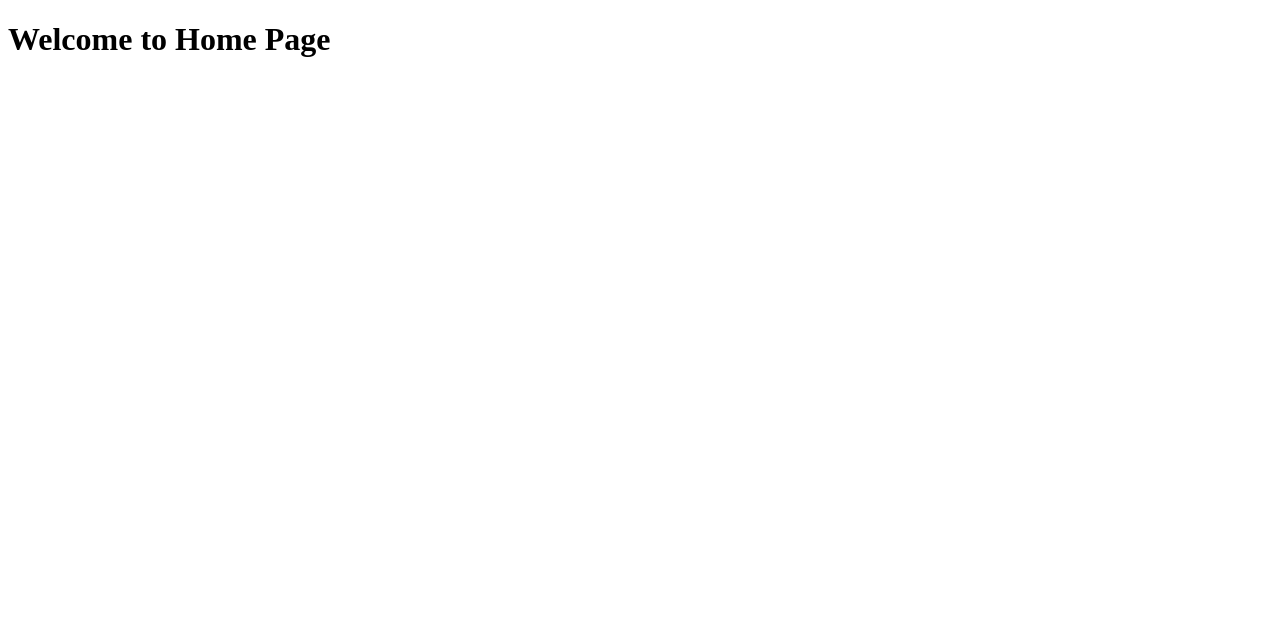
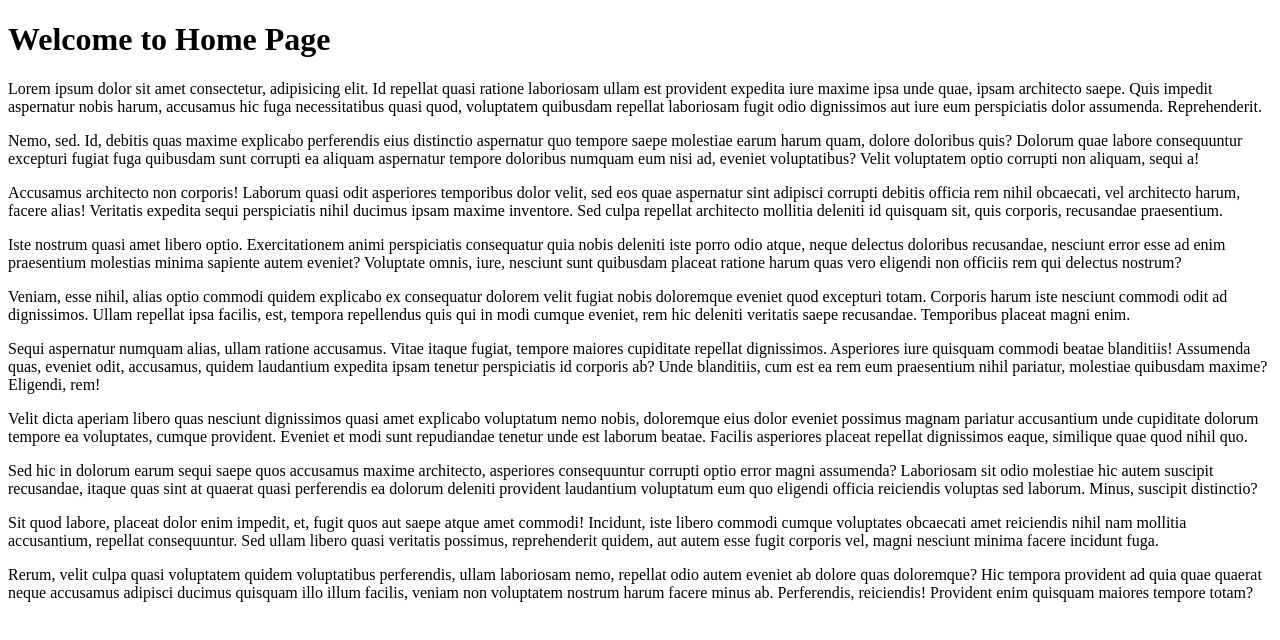
Before and after one commit to senseihatakekakashi/git-simulation-bsit-3a, a plain HTML site: page src/kristine-mercado.html in a window 1280 px wide. Drawn offline with Linux system fonts and the light colour scheme.

Commit message:
successfully updated

```diff
--- a/src/kristine-mercado.html
+++ b/src/kristine-mercado.html
@@ -7,5 +7,15 @@
 </head>
 <body>
     <h1>Welcome to Home Page</h1>
+    <p>Lorem ipsum dolor sit amet consectetur, adipisicing elit. Id repellat quasi ratione laboriosam ullam est provident expedita iure maxime ipsa unde quae, ipsam architecto saepe. Quis impedit aspernatur nobis harum, accusamus hic fuga necessitatibus quasi quod, voluptatem quibusdam repellat laboriosam fugit odio dignissimos aut iure eum perspiciatis dolor assumenda. Reprehenderit.</p>
+    <p>Nemo, sed. Id, debitis quas maxime explicabo perferendis eius distinctio aspernatur quo tempore saepe molestiae earum harum quam, dolore doloribus quis? Dolorum quae labore consequuntur excepturi fugiat fuga quibusdam sunt corrupti ea aliquam aspernatur tempore doloribus numquam eum nisi ad, eveniet voluptatibus? Velit voluptatem optio corrupti non aliquam, sequi a!</p>
+    <p>Accusamus architecto non corporis! Laborum quasi odit asperiores temporibus dolor velit, sed eos quae aspernatur sint adipisci corrupti debitis officia rem nihil obcaecati, vel architecto harum, facere alias! Veritatis expedita sequi perspiciatis nihil ducimus ipsam maxime inventore. Sed culpa repellat architecto mollitia deleniti id quisquam sit, quis corporis, recusandae praesentium.</p>
+    <p>Iste nostrum quasi amet libero optio. Exercitationem animi perspiciatis consequatur quia nobis deleniti iste porro odio atque, neque delectus doloribus recusandae, nesciunt error esse ad enim praesentium molestias minima sapiente autem eveniet? Voluptate omnis, iure, nesciunt sunt quibusdam placeat ratione harum quas vero eligendi non officiis rem qui delectus nostrum?</p>
+    <p>Veniam, esse nihil, alias optio commodi quidem explicabo ex consequatur dolorem velit fugiat nobis doloremque eveniet quod excepturi totam. Corporis harum iste nesciunt commodi odit ad dignissimos. Ullam repellat ipsa facilis, est, tempora repellendus quis qui in modi cumque eveniet, rem hic deleniti veritatis saepe recusandae. Temporibus placeat magni enim.</p>
+    <p>Sequi aspernatur numquam alias, ullam ratione accusamus. Vitae itaque fugiat, tempore maiores cupiditate repellat dignissimos. Asperiores iure quisquam commodi beatae blanditiis! Assumenda quas, eveniet odit, accusamus, quidem laudantium expedita ipsam tenetur perspiciatis id corporis ab? Unde blanditiis, cum est ea rem eum praesentium nihil pariatur, molestiae quibusdam maxime? Eligendi, rem!</p>
+    <p>Velit dicta aperiam libero quas nesciunt dignissimos quasi amet explicabo voluptatum nemo nobis, doloremque eius dolor eveniet possimus magnam pariatur accusantium unde cupiditate dolorum tempore ea voluptates, cumque provident. Eveniet et modi sunt repudiandae tenetur unde est laborum beatae. Facilis asperiores placeat repellat dignissimos eaque, similique quae quod nihil quo.</p>
+    <p>Sed hic in dolorum earum sequi saepe quos accusamus maxime architecto, asperiores consequuntur corrupti optio error magni assumenda? Laboriosam sit odio molestiae hic autem suscipit recusandae, itaque quas sint at quaerat quasi perferendis ea dolorum deleniti provident laudantium voluptatum eum quo eligendi officia reiciendis voluptas sed laborum. Minus, suscipit distinctio?</p>
+    <p>Sit quod labore, placeat dolor enim impedit, et, fugit quos aut saepe atque amet commodi! Incidunt, iste libero commodi cumque voluptates obcaecati amet reiciendis nihil nam mollitia accusantium, repellat consequuntur. Sed ullam libero quasi veritatis possimus, reprehenderit quidem, aut autem esse fugit corporis vel, magni nesciunt minima facere incidunt fuga.</p>
+    <p>Rerum, velit culpa quasi voluptatem quidem voluptatibus perferendis, ullam laboriosam nemo, repellat odio autem eveniet ab dolore quas doloremque? Hic tempora provident ad quia quae quaerat neque accusamus adipisci ducimus quisquam illo illum facilis, veniam non voluptatem nostrum harum facere minus ab. Perferendis, reiciendis! Provident enim quisquam maiores tempore totam?</p>
 </body>
 </html>
```
